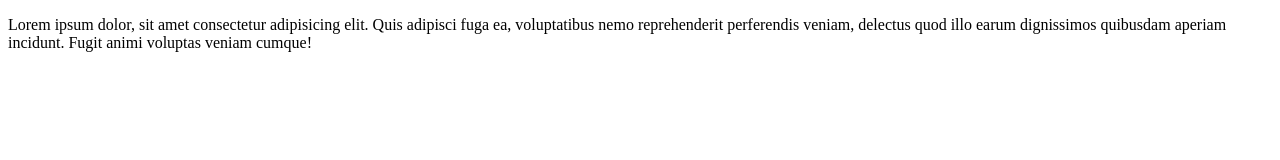
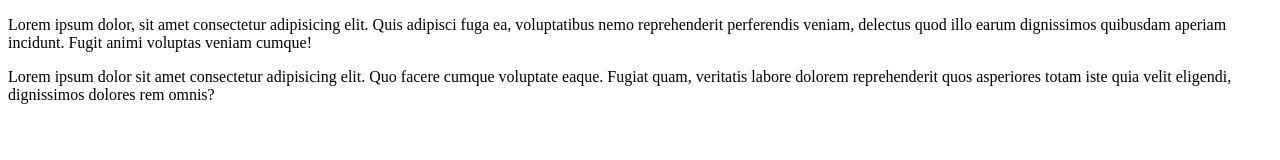
Before and after one commit to Shivashish-kh/myrepo, a plain HTML site: page scndfile/index.html in a window 1280 px wide. Drawn offline with Linux system fonts and the light colour scheme.

Commit message:
This is going to be save in shivu branch

```diff
--- a/scndfile/index.html
+++ b/scndfile/index.html
@@ -8,5 +8,8 @@
 <body>
     <p>Lorem ipsum dolor, sit amet consectetur adipisicing elit. Quis adipisci fuga ea, voluptatibus nemo reprehenderit perferendis veniam, delectus quod illo
         earum dignissimos quibusdam aperiam incidunt. Fugit animi voluptas veniam cumque!</p>
+        <p>Lorem ipsum dolor sit amet consectetur adipisicing elit. Quo facere cumque voluptate eaque. Fugiat quam,
+            veritatis labore dolorem reprehenderit quos asperiores totam iste quia velit eligendi, dignissimos dolores rem omnis?</p>
+
 </body>
 </html>
```
